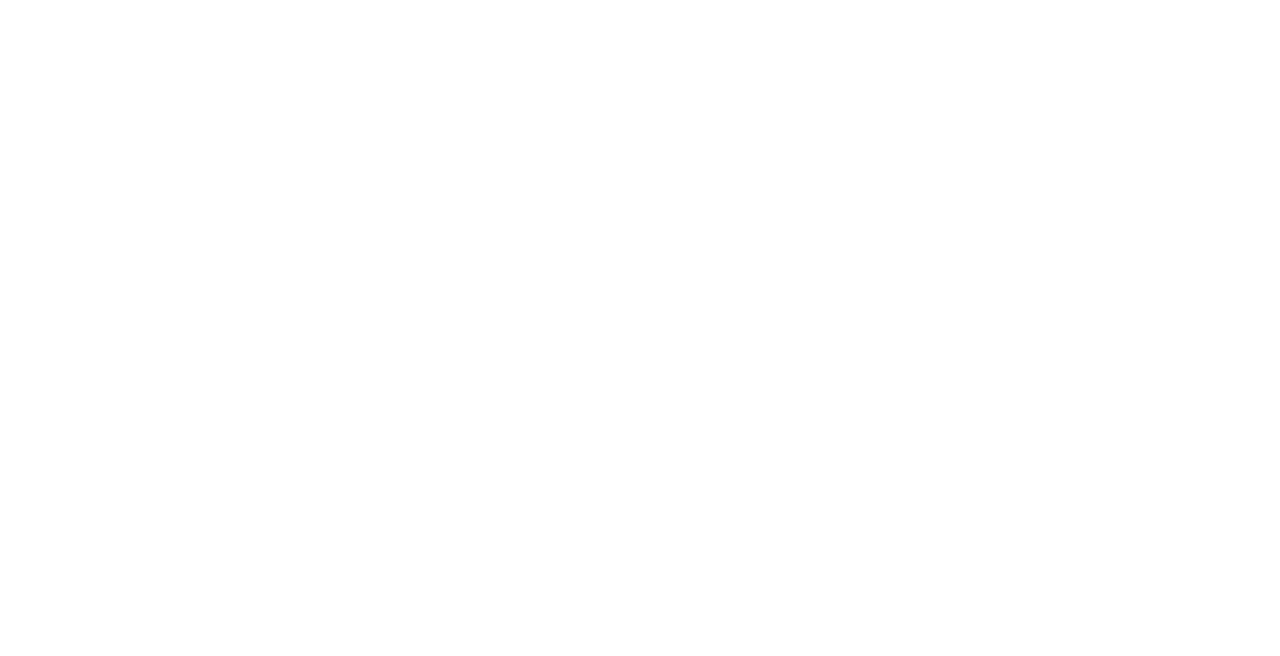
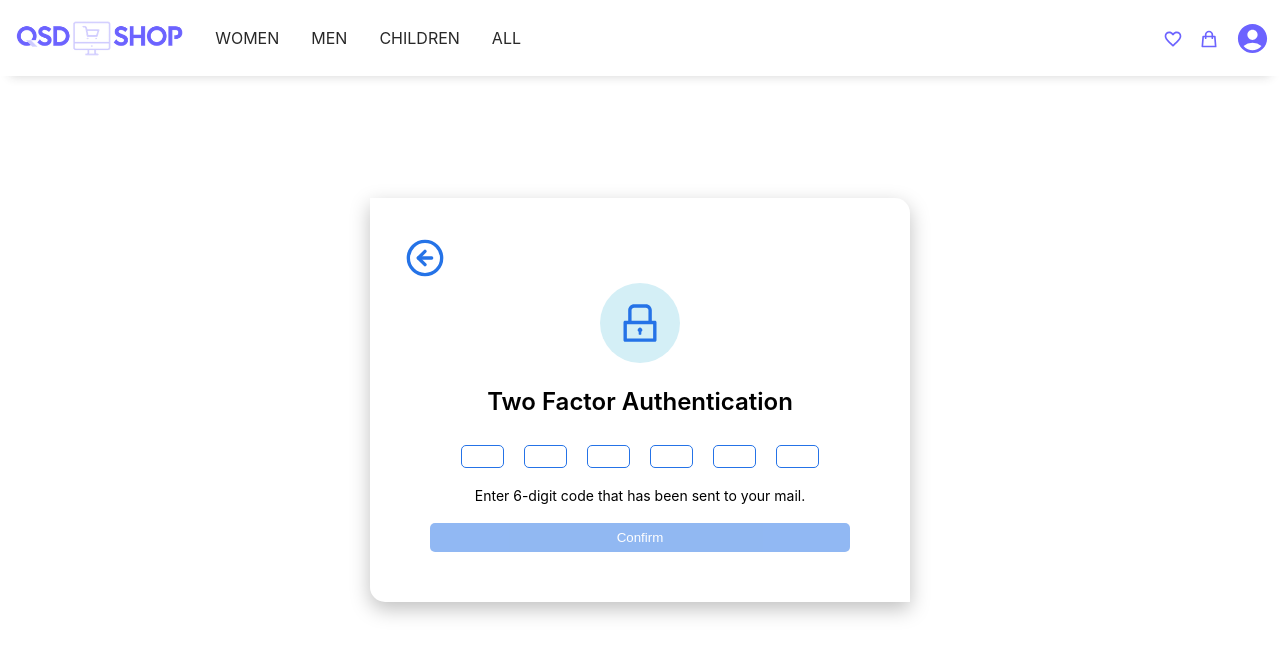
Before and after one commit to hrvlionME/QSD24-frontend, a React (Create React App) app: page /send-code in a window 1280 px wide. Before the commit this address had no page. Shown: the top 656 px of the page. Built offline with nearby package versions, Linux system fonts and the light colour scheme; a web font is replaced by a local one.

Commit message:
Fixed auth spelling and css mistakes

```diff
--- a/src/i18n.ts
+++ b/src/i18n.ts
@@ -7,6 +7,7 @@ i18n.use(initReactI18next).init({
   resources: {
     en: {
       translation: {
+        send_email: "Send Email",
         settings: "Settings",
         faq: "FAQ",
         signIn: "Sign In",
--- a/src/index.tsx
+++ b/src/index.tsx
@@ -43,7 +43,7 @@ function App() {
             <Route path="/login" element={<LoginPage />} />
             <Route path="/signup" element={<SignUpPage />} />
             <Route path="/forgot-password" element={<ForgotPasswordPage />} />
-            <Route path="/sendCode" element={<TwoFA />} />
+            <Route path="/send-code" element={<TwoFA />} />
             <Route path="/contact-us" element={<ContactUs />}></Route>
             <Route path="/faq" element={<Faq />} />
             <Route path="/shop/:category/:id" element={<ShopPage />} />
--- a/src/pages/ForgotPasswordPage/ForgotPasswordPage.module.css
+++ b/src/pages/ForgotPasswordPage/ForgotPasswordPage.module.css
@@ -38,12 +38,13 @@
   color: var(--auth-submit-btn-color);
   border: none;
   border-radius: 5px;
+  cursor: pointer;
 }
 .btn:disabled {
   opacity: 0.5;
+  cursor: not-allowed;
 }
 .btn:hover {
-  opacity: 0.5;
   transform: scale(1.01);
 }
 .links {
--- a/src/pages/ForgotPasswordPage/ForgotPasswordPage.tsx
+++ b/src/pages/ForgotPasswordPage/ForgotPasswordPage.tsx
@@ -49,7 +49,7 @@ export default function ForgotPassowrdPage() {
         token: '',
       }));
 
-      navigate('/sendCode', {state: {isFromForgotPassword: true}})
+      navigate('/send-code', {state: {isFromForgotPassword: true}})
     }
     catch (error: any) { setError(error.response ? error.response.data.message : "User does not exist"); }
   }
--- a/src/pages/LoginPage/LoginPage.tsx
+++ b/src/pages/LoginPage/LoginPage.tsx
@@ -42,7 +42,7 @@ export default function LoginPage() {
         password: password,
         token: "",
       }));
-      navigate("/sendCode")
+      navigate("/send-code")
     }
     catch (err: any) { setError(err) }
   }
--- a/src/pages/SignupPage/SignupPage.module.css
+++ b/src/pages/SignupPage/SignupPage.module.css
@@ -24,7 +24,7 @@
   border-radius: 5px;
   outline: none;
 }
-.validInput:focus {
+.validInput:focus, .inputGroupInput:focus {
   background-color: var(--auth-input-focus);
 }
 .invalidInput {
--- a/src/pages/TwoFA/TwoFA.module.css
+++ b/src/pages/TwoFA/TwoFA.module.css
@@ -78,12 +78,13 @@
     color: var(--auth-submit-btn-color);
     border: none;
     border-radius: 5px;
+    cursor: pointer;
 }
 .btn:disabled{
     opacity: 0.5;
+    cursor: not-allowed;
 }
 .btn:hover{
-    opacity: 0.5;
     transform: scale(1.01);
 }
 .links {
--- a/src/pages/TwoFA/TwoFA.tsx
+++ b/src/pages/TwoFA/TwoFA.tsx
@@ -123,7 +123,7 @@ export default function TwoFA() {
           </div>
           <p className={styles.message}>Enter 6-digit code that has been sent to your mail.</p>
           {isFromForgotPassword ?<ResetPassword password={password} passwordConfirm={passwordConfirm} setPassword={setPassword} setPasswordConfirm={setPasswordConfirm}/> : <div></div>}
-          <button className={styles.btn} onClick={handleSubmit} disabled={isButtonDisabled}>CONFIRM</button>
+          <button className={styles.btn} onClick={handleSubmit} disabled={isButtonDisabled}>Confirm</button>
         </div>
     </>
   );
```
